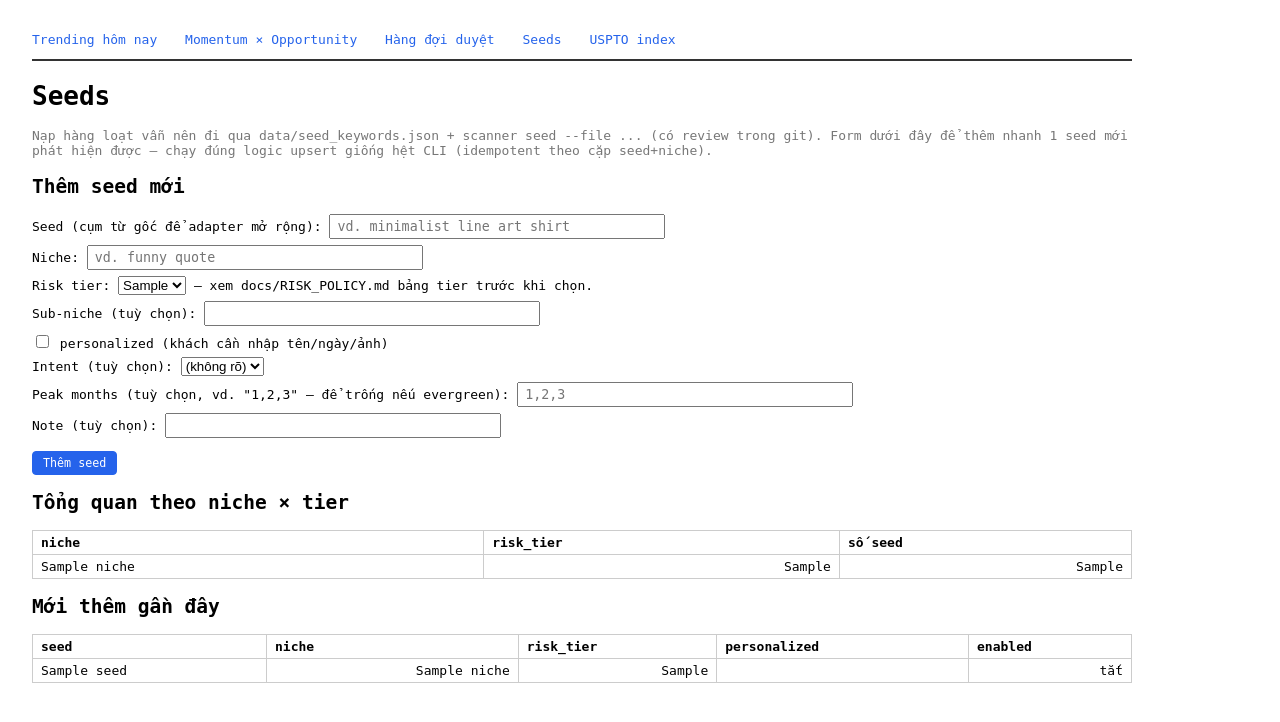
After one commit to julieazfullfill-cyber/savemylinks, a FastAPI app: template appIdea/files/pod-trend-scanner/pod-trend-scanner/src/scanner/web/templates/seeds.html in a window 1280 px wide. The commit adds this page. Shown: the top 722 px of the page. Run offline with FastAPI, Linux system fonts and the light colour scheme; the template is opened without the code that fills it: most values are stand-ins (such as "Sample title", 1, 10 or a date in 2020).

Commit message:
feat: thêm 50 seed niche funny_quote + trang web thêm seed thủ công
- data/seed_keywords.json: niche mới "funny_quote" (T1, 50 seed generic — sản phẩm/
  đối tượng cho quote hài, không seed câu quote cụ thể/tên riêng, giữ đúng tinh thần
  "seed FORMAT không seed franchise" như pop_culture)
- /seeds: xem tổng quan seed theo niche×tier + form thêm 1 seed mới qua web, dùng lại
  đúng sync_seeds() upsert (idempotent) thay vì phải sửa JSON + chạy lại CLI

Test cập nhật (259 seed thay 209), 285 test passed, mypy sạch.

Co-Authored-By: Claude Sonnet 5 <noreply@anthropic.com>

```diff
--- a/appIdea/files/pod-trend-scanner/pod-trend-scanner/src/scanner/web/app.py
+++ b/appIdea/files/pod-trend-scanner/pod-trend-scanner/src/scanner/web/app.py
@@ -8,6 +8,7 @@ là "không tự động gọi LLM khi trang load" — một action POST do ngư
 bấm là cùng loại thao tác với `scanner risk`/`scanner brief` chạy qua CLI, chỉ khác
 kênh kích hoạt; rule 11 đã cập nhật lại đúng ý này trong CLAUDE.md cùng commit."""
 
+from collections.abc import Sequence
 from dataclasses import dataclass
 from datetime import UTC, datetime
 from pathlib import Path
@@ -23,9 +24,10 @@ from sqlalchemy.ext.asyncio import AsyncSession
 from scanner.core.config import get_settings
 from scanner.core.db import get_sessionmaker, session_scope
 from scanner.core.log import get_logger
-from scanner.core.models import Candidate
+from scanner.core.models import RISK_TIERS, Candidate
 from scanner.core.models import DesignBrief as DesignBriefRow
 from scanner.core.models import RiskFlag, Seed, Term, TermMetricsDaily, TermObservation
+from scanner.core.seeds import SeedRow, sync_seeds
 from scanner.pipeline.brief import (
     DEFAULT_PRODUCT_PRESET,
     PRODUCT_PRESETS,
@@ -97,6 +99,82 @@ async def top_terms_page(
     return templates.TemplateResponse(
         request, "top_terms.html", {"rows": rows, "date": target_date, "limit": limit}
     )
+
+
+# ---------------------------------------------------------------------------
+# /seeds — xem + thêm seed thủ công (nạp file data/seed_keywords.json vẫn là cách
+# nạp hàng loạt chính; trang này để thêm nhanh 1 seed mới phát hiện được mà không cần
+# sửa JSON + chạy lại CLI)
+# ---------------------------------------------------------------------------
+
+
+async def distinct_seed_niches(session: AsyncSession) -> list[str]:
+    rows = (await session.execute(select(Seed.niche).distinct())).scalars()
+    return sorted(set(rows))
+
+
+async def seeds_summary(session: AsyncSession) -> list[dict[str, Any]]:
+    stmt = (
+        select(Seed.niche, Seed.risk_tier, func.count().label("n"))
+        .group_by(Seed.niche, Seed.risk_tier)
+        .order_by(Seed.niche)
+    )
+    rows = (await session.execute(stmt)).all()
+    return [dict(r._mapping) for r in rows]
+
+
+async def recent_seeds(session: AsyncSession, limit: int = 30) -> Sequence[Seed]:
+    return (
+        await session.execute(select(Seed).order_by(Seed.id.desc()).limit(limit))
+    ).scalars().all()
+
+
+@app.get("/seeds", response_class=HTMLResponse)
+async def seeds_page(request: Request) -> HTMLResponse:
+    async with get_sessionmaker()() as session:
+        niches = await distinct_seed_niches(session)
+        summary = await seeds_summary(session)
+        recent = await recent_seeds(session)
+    return templates.TemplateResponse(
+        request,
+        "seeds.html",
+        {"niches": niches, "summary": summary, "recent": recent, "risk_tiers": list(RISK_TIERS)},
+    )
+
+
+@app.post("/seeds")
+async def add_seed_action(
+    seed: str = Form(...),
+    niche: str = Form(...),
+    risk_tier: str = Form(...),
+    sub_niche: str = Form(""),
+    personalized: bool = Form(False),
+    intent: str = Form(""),
+    peak_months: str = Form(""),
+    note: str = Form(""),
+) -> RedirectResponse:
+    seed_clean = seed.strip()
+    niche_clean = niche.strip()
+    if not seed_clean or not niche_clean:
+        return RedirectResponse(url="/seeds?error=thiếu+seed+hoặc+niche", status_code=303)
+    if risk_tier not in RISK_TIERS:
+        return RedirectResponse(url="/seeds?error=risk_tier+không+hợp+lệ", status_code=303)
+    months = tuple(
+        int(m) for m in peak_months.replace(" ", "").split(",") if m.strip().isdigit()
+    )
+    row = SeedRow(
+        seed=seed_clean,
+        niche=niche_clean,
+        risk_tier=risk_tier,
+        sub_niche=sub_niche.strip() or None,
+        personalized=personalized,
+        intent=intent.strip() or None,
+        peak_months=months,
+        note=note.strip() or None,
+    )
+    async with session_scope() as session:
+        await sync_seeds(session, [row])
+    return RedirectResponse(url="/seeds", status_code=303)
 
 
 async def distinct_niches(session: AsyncSession) -> list[str]:
--- a/appIdea/files/pod-trend-scanner/pod-trend-scanner/src/scanner/web/templates/_base.html
+++ b/appIdea/files/pod-trend-scanner/pod-trend-scanner/src/scanner/web/templates/_base.html
@@ -42,6 +42,7 @@
     <a href="/">Trending hôm nay</a>
     <a href="/candidates">Momentum × Opportunity</a>
     <a href="/review">Hàng đợi duyệt</a>
+    <a href="/seeds">Seeds</a>
     <a href="/uspto">USPTO index</a>
   </nav>
   {% block content %}{% endblock %}
--- /dev/null
+++ b/appIdea/files/pod-trend-scanner/pod-trend-scanner/src/scanner/web/templates/seeds.html
@@ -0,0 +1,80 @@
+{% extends "_base.html" %}
+{% block title %}POD Trend Scanner — seeds{% endblock %}
+{% block extra_style %}
+    form.add-seed label { display: block; margin-top: 6px; }
+    form.add-seed input[type=text] { width: 320px; }
+{% endblock %}
+{% block content %}
+  <h1>Seeds</h1>
+  <p class="muted">Nạp hàng loạt vẫn nên đi qua <code>data/seed_keywords.json</code> +
+     <code>scanner seed --file ...</code> (có review trong git). Form dưới đây để thêm
+     nhanh 1 seed mới phát hiện được — chạy đúng logic upsert giống hệt CLI
+     (idempotent theo cặp seed+niche).</p>
+
+  {% if request.query_params.get("error") %}
+  <p class="result-box block">{{ request.query_params.get("error") }}</p>
+  {% endif %}
+
+  <h2>Thêm seed mới</h2>
+  <form class="add-seed" method="post" action="/seeds">
+    <label>Seed (cụm từ gốc để adapter mở rộng):
+      <input type="text" name="seed" required placeholder="vd. minimalist line art shirt">
+    </label>
+    <label>Niche:
+      <input type="text" name="niche" required list="niche-options" placeholder="vd. funny_quote">
+      <datalist id="niche-options">
+        {% for n in niches %}<option value="{{ n }}">{% endfor %}
+      </datalist>
+    </label>
+    <label>Risk tier:
+      <select name="risk_tier" required>
+        {% for t in risk_tiers %}<option value="{{ t }}">{{ t }}</option>{% endfor %}
+      </select>
+      — xem <code>docs/RISK_POLICY.md</code> bảng tier trước khi chọn.
+    </label>
+    <label>Sub-niche (tuỳ chọn): <input type="text" name="sub_niche"></label>
+    <label><input type="checkbox" name="personalized" value="true"> personalized (khách cần nhập tên/ngày/ảnh)</label>
+    <label>Intent (tuỳ chọn):
+      <select name="intent">
+        <option value="">(không rõ)</option>
+        <option value="gift">gift</option>
+        <option value="self">self</option>
+      </select>
+    </label>
+    <label>Peak months (tuỳ chọn, vd. "1,2,3" — để trống nếu evergreen):
+      <input type="text" name="peak_months" placeholder="1,2,3">
+    </label>
+    <label>Note (tuỳ chọn): <input type="text" name="note"></label>
+    <p><button class="btn primary" type="submit">Thêm seed</button></p>
+  </form>
+
+  <h2>Tổng quan theo niche × tier</h2>
+  <table>
+    <thead><tr><th>niche</th><th>risk_tier</th><th>số seed</th></tr></thead>
+    <tbody>
+      {% for r in summary %}
+      <tr><td>{{ r.niche }}</td><td>{{ r.risk_tier }}</td><td>{{ r.n }}</td></tr>
+      {% endfor %}
+    </tbody>
+  </table>
+
+  <h2>Mới thêm gần đây</h2>
+  {% if recent %}
+  <table>
+    <thead><tr><th>seed</th><th>niche</th><th>risk_tier</th><th>personalized</th><th>enabled</th></tr></thead>
+    <tbody>
+      {% for s in recent %}
+      <tr>
+        <td>{{ s.seed }}</td>
+        <td>{{ s.niche }}</td>
+        <td>{{ s.risk_tier }}</td>
+        <td>{{ "có" if s.personalized else "" }}</td>
+        <td>{{ "có" if s.enabled else "tắt" }}</td>
+      </tr>
+      {% endfor %}
+    </tbody>
+  </table>
+  {% else %}
+  <p class="muted">Chưa có seed nào.</p>
+  {% endif %}
+{% endblock %}
```
Also changed, not shown: appIdea/files/pod-trend-scanner/pod-trend-scanner/data/seed_keywords.json (+29 -0 lines), appIdea/files/pod-trend-scanner/pod-trend-scanner/tests/test_seeds.py (+4 -3 lines), appIdea/files/pod-trend-scanner/pod-trend-scanner/tests/test_web_seeds.py (added, +117 -0 lines).
